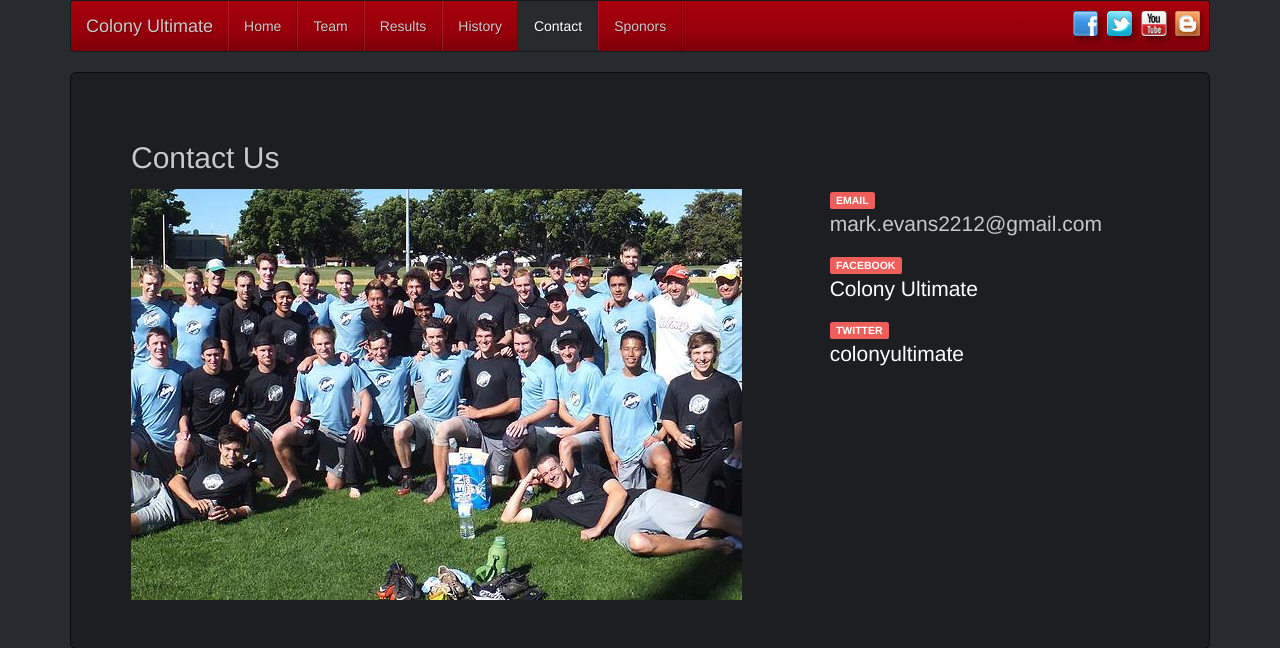
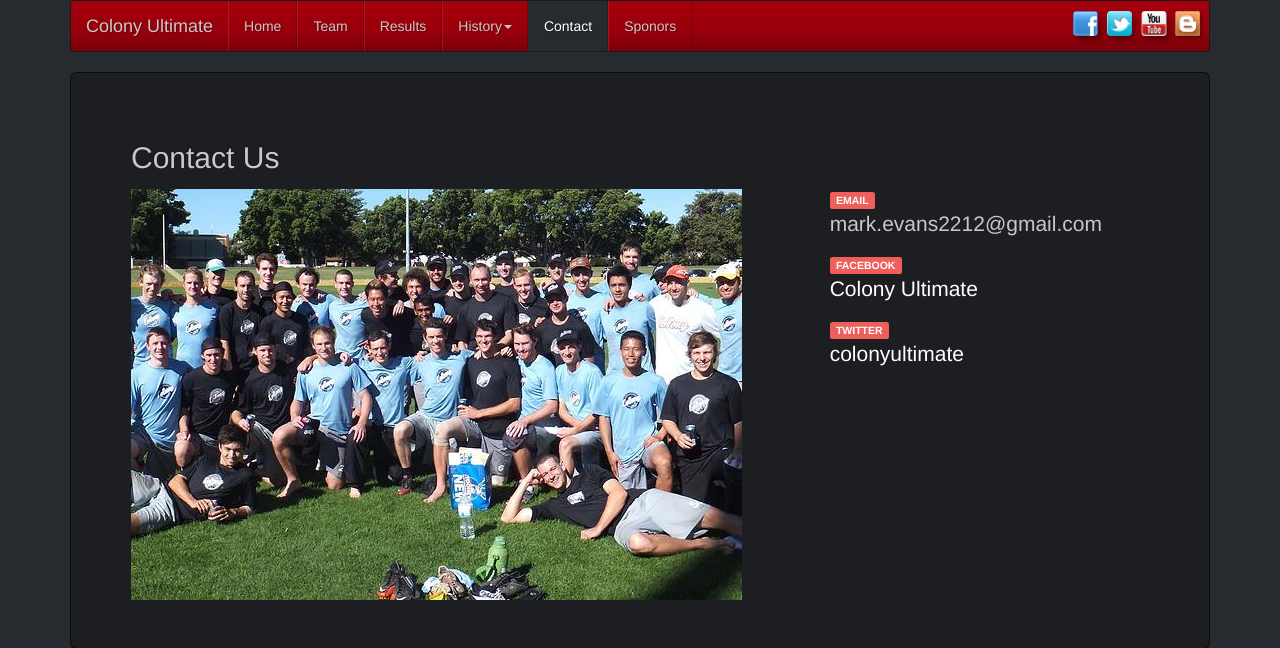
Before and after one commit to mchirlin/colony, a PHP site: page /contact.php in a window 1280 px wide. Shown: the top 648 px of the page. Run offline with PHP 8.4, Linux system fonts and the light colour scheme; some libraries are stand-ins or nearby versions.

Commit message:
Adding caret

```diff
--- a/includes/navigation.php
+++ b/includes/navigation.php
@@ -21,7 +21,7 @@
 						</li>
 						<!-- TODO: Create History Page -->
 						<li class="<?php if($page == "history") echo "active"?> dropdown">
-							<a href="http://colonyultimate.com/history.html" class="dropdown-toggle" data-toggle="dropdown">History</a>
+							<a href="http://colonyultimate.com/history.html" class="dropdown-toggle" data-toggle="dropdown">History<strong class="caret"></strong></a>
 							<ul class="dropdown-menu">
 								<li>
 									<a href="http://colonyultimate.com/history.php">History</a>
```
